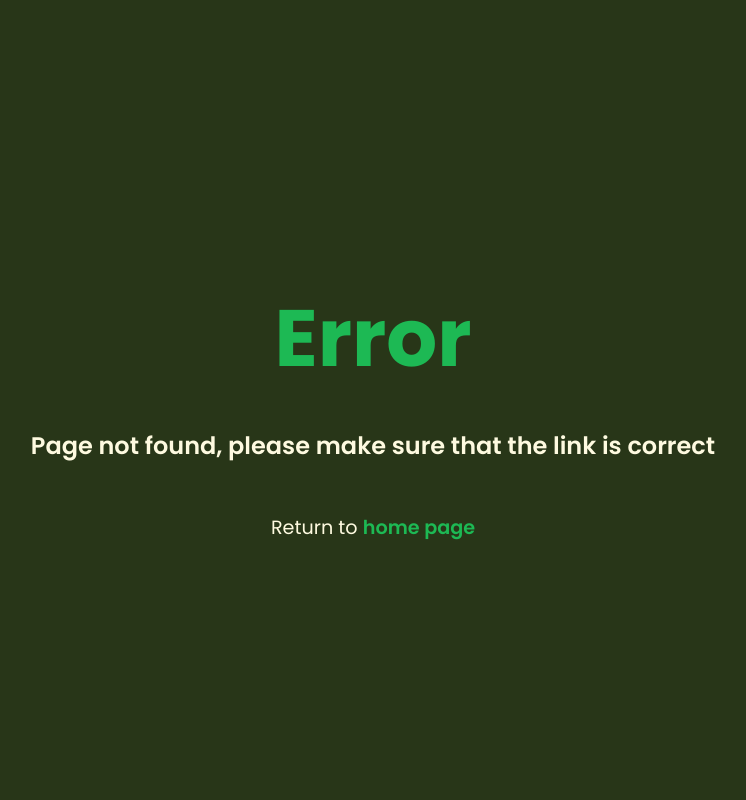
After one commit to s-maarouf/GroovyLens, a Flask app: template templates/notfound.html in a window 1280 px wide. The commit adds this page. Shown: the whole page, without its empty margins (267-1013 px from the left). Run offline with Flask 3, Linux system fonts and the light colour scheme; the template is opened without the code that fills it, so the values that code supplies are empty.

Commit message:
Handled error cases, created "logout" endpoint that destroys the session, renamed the 404 page to notfound

```diff
--- a/app.py
+++ b/app.py
@@ -1,7 +1,6 @@
 """SpotiLytics app that returns data from spotify endpoint API"""
 
 import os
-import json
 import datetime
 import requests
 from uuid import uuid4
@@ -109,9 +108,7 @@ def get_profile():
     }
     response = requests.get(ApiUrl, headers=headers)
     if response.status_code != 200:
-        return jsonify({
-            "error": "Failed to fetch user profile, please try again"
-        }), response.status_code
+        return redirect("/error")
     data = response.json()
     user_info = {
         "username": data["display_name"],
@@ -143,9 +140,7 @@ def get_playlists():
     response = requests.get(
         ApiUrl + "/playlists?offset=0&limit=50", headers=headers)
     if response.status_code != 200:
-        return jsonify({
-            "error": "Failed to fetch playlists, please try again"
-        }), response.status_code
+        return redirect("/error")
     data = response.json()
     playlists = []
 
@@ -155,7 +150,7 @@ def get_playlists():
             "Owner": playlist["owner"]["display_name"],
             "Total tracks": playlist["tracks"]["total"],
             "Playlist link": playlist["external_urls"]["spotify"],
-            "image": playlist["images"][0]["url"]
+            "image": playlist["images"][0]["url"] if playlist["images"] else None
         }
         playlists.append(playlist_info)
 
@@ -178,9 +173,7 @@ def get_artists():
         ApiUrl + "/top/artists?time_range=medium_term&limit=10&offset=0",
         headers=headers)
     if response.status_code != 200:
-        return jsonify({
-            "error": "Failed to fetch user profile, please try again"
-        }), response.status_code
+        return redirect("/error")
     data = response.json()
     artists = []
     for item in data["items"]:
@@ -207,9 +200,7 @@ def get_tracks():
         ApiUrl + "/top/tracks?time_range=long_term&limit=10&offset=0",
         headers=headers)
     if response.status_code != 200:
-        return jsonify({
-            "error": "Failed to fetch user profile, please try again"
-        }), response.status_code
+        return redirect("/error")
     data = response.json()
     tracks = []
     for item in data["items"]:
@@ -257,9 +248,41 @@ def refresh_token():
         return redirect("/")
 
 
+@app.route("/logout")
+def logout():
+    """
+    Logs out the user by clearing the session.
+
+    Returns:
+        A redirect to the "/login" endpoint.
+    """
+    session.clear()
+    return redirect("/")
+
+
+@app.route("/error")
+def error():
+    """
+    Renders the error.html template.
+
+    Returns:
+        The rendered error.html template.
+    """
+    return render_template("error.html")
+
+
 @app.errorhandler(404)
 def not_found(error):
-    return render_template("404.html"), 404
+    """
+    Renders the 404.html template and returns a 404 status code.
+
+    Args:
+        error: The error object or message.
+
+    Returns:
+        A tuple containing the rendered template and the 404 status code.
+    """
+    return render_template("notfound.html"), 404
 
 
 if __name__ == "__main__":
--- /dev/null
+++ b/templates/notfound.html
@@ -0,0 +1,26 @@
+<html>
+
+<head>
+  <title>SpotiLytics</title>
+  <link rel="icon" type="image/png" href="static/images/SpotiLytics.png">
+  <meta http-equiv="Content-Type" content="text/html; charset=UTF-8" />
+  <meta name="viewport" content="width=device-width, initial-scale=1" />
+  <link type="text/css" rel="stylesheet" href="../static/styles/notfound.css" />
+  <link href="https://fonts.googleapis.com/css?family=Poppins:400,600,700" rel="stylesheet" />
+  <link rel="preconnect" href="https://fonts.googleapis.com" />
+  <link rel="preconnect" href="https://fonts.gstatic.com" crossorigin />
+  <link href="https://fonts.googleapis.com/css2?family=Open+Sans:ital,wght@0,300..800;1,300..800&display=swap"
+    rel="stylesheet" />
+</head>
+
+<body>
+  <div class="greetings">
+    <h1>Error</h1>
+    <h3>Page not found, please make sure that the link is correct</h3>
+  </div>
+  <div class="links">
+    <h3>Return to <a href="/">home page</a></h3>
+  </div>
+</body>
+
+</html>
--- a/templates/profile.html
+++ b/templates/profile.html
@@ -37,7 +37,7 @@
     </div>
     <div class="logout">
         <button class="logout-button">
-            <a href="/"><i class="fa-solid fa-right-from-bracket"></i> Logout</a>
+            <a href="/logout"><i class="fa-solid fa-right-from-bracket"></i> Logout</a>
         </button>
 </body>
 
```
Also changed, not shown: templates/error.html (renamed from templates/404.html, +4 -4 lines), static/styles/notfound.css (renamed from static/styles/404.css).
